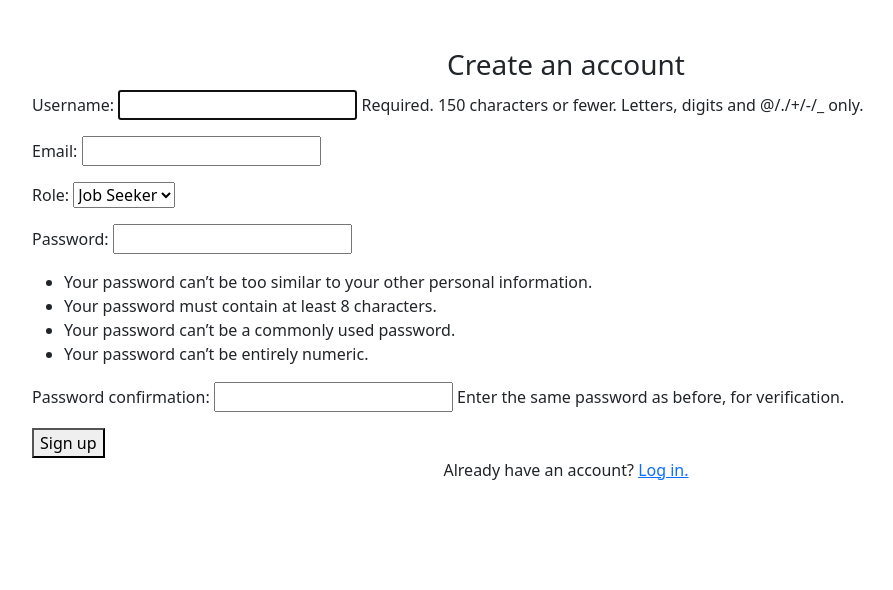
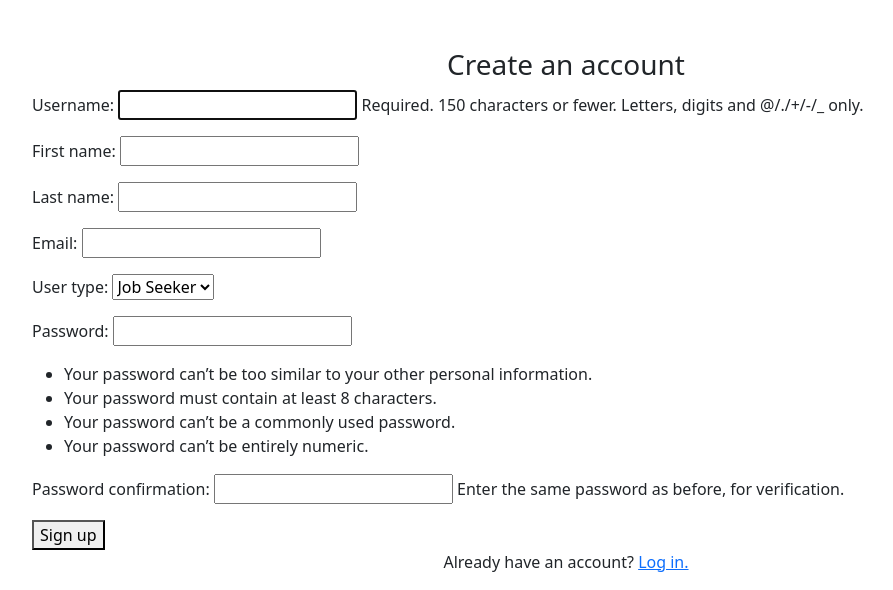
Before and after one commit to markalavi/CS2340P2, a Django app: page /accounts/signup/ in a window 1280 px wide. Shown: the part 56-646 px from the top of the page, without its empty margins (74-967 px from the left). Run offline with Django 5.2, Linux system fonts and the light colour scheme.

Commit message:
use user_type instead of role
role -> user_type

```diff
--- a/accounts/forms.py
+++ b/accounts/forms.py
@@ -19,9 +19,17 @@ class LoginForm(AuthenticationForm):
 class SignupForm(UserCreationForm):
 	class Meta(UserCreationForm.Meta):
 		model = User
-		fields = ('username', 'email', 'role', 'password1', 'password2')
+		fields = (
+			'username',
+			'first_name',
+			'last_name',
+			'email',
+			'user_type',
+			'password1',
+			'password2',
+		)
 
 	email = forms.EmailField(required=True)
-	role = forms.ChoiceField(
+	user_type = forms.ChoiceField(
 		choices=[(User.UserType.JobSeeker, 'Job Seeker'), (User.UserType.Recruiter, 'Recruiter')]
 	)
--- a/templates/partials/navbar.html
+++ b/templates/partials/navbar.html
@@ -11,7 +11,7 @@
 		<div class="collapse navbar-collapse" id="mainNav">
 			<ul class="navbar-nav me-auto">
 				{% if user.is_authenticated %}
-				{% if user.role == "job_seeker" %}
+				{% if user.user_type == "JS" %}
 				<li class="nav-item"><a class="nav-link" href="{% url 'profiles:me' %}">My Profile</a></li>
 				{% endif %}
 				{% endif %}
@@ -22,7 +22,7 @@
 				<li class="nav-item">
 					<span class="navbar-text me-3">
 						{{ user.username }}
-						<span class="badge text-bg-secondary">{{ user.get_role_display }}</span>
+						<span class="badge text-bg-secondary">{{ user.get_user_type_display }}</span>
 					</span>
 				</li>
 				<li class="nav-item">
```
